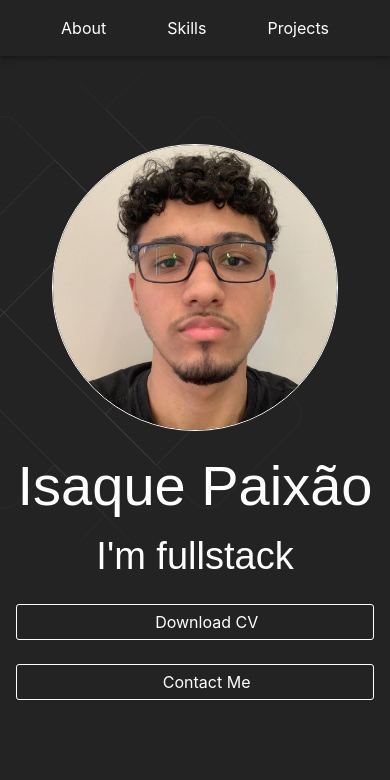
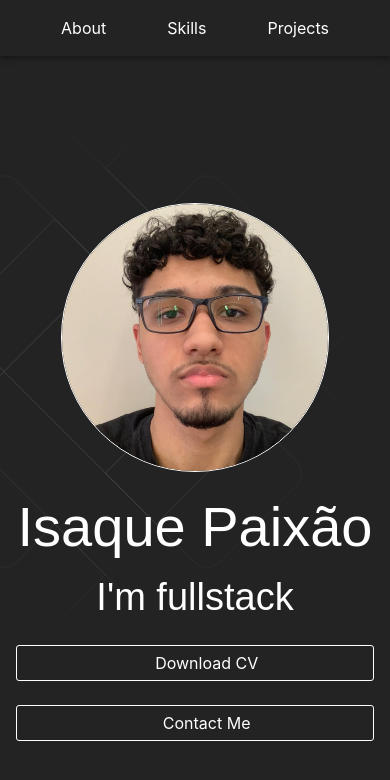
Before and after one commit to IsaqueZaack/my-portfolio, a React (Vite) app: page / in a window 390 px wide. Shown: the top 780 px of the page. Built offline with nearby package versions, Linux system fonts and the light colour scheme; some icons are missing.

Commit message:
fix: Hero component UI

```diff
--- a/src/pages/Home/sections/Hero/Hero.tsx
+++ b/src/pages/Home/sections/Hero/Hero.tsx
@@ -14,11 +14,17 @@ const Hero = () => {
     height: "100vh",
     display: "flex",
     alignItems: "center",
+    [theme.breakpoints.up('xs')]: {
+      paddingTop: "100px"
 
-  }))
+    },
+    [theme.breakpoints.up('md')]: {
+      paddingTop: "0px"
+    }
+}))
 
   const StyledImg = styled("img")(({ theme }) => ({
-    width: "80%",
+    width: "75%",
     borderRadius: "50%",
     border: `1px solid ${theme.palette.primary.contrastText}`
   }))
```
